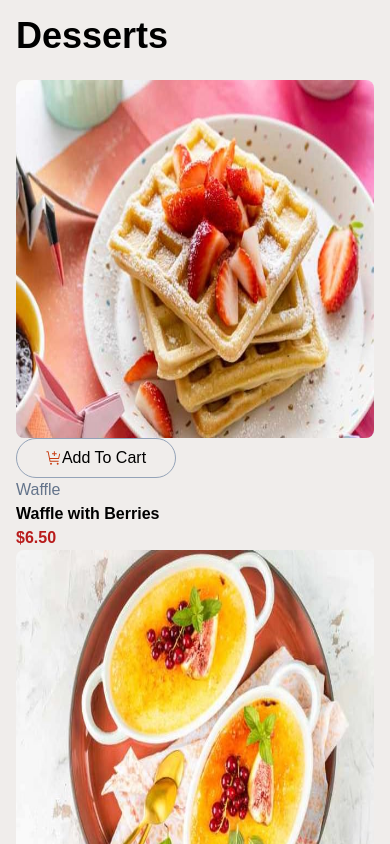
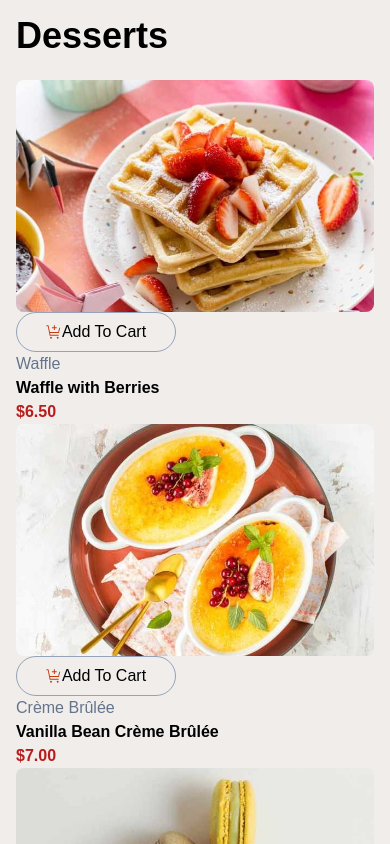
Before and after one commit to KamCoder5/restaurant-product-list, a Next.js app: page / in a window 390 px wide. Shown: the top 844 px of the page. Built offline with nearby package versions, Linux system fonts and the light colour scheme.

Commit message:
product card square md to lg, rectangle on sm screen size

```diff
--- a/src/app/components/ProductCard.tsx
+++ b/src/app/components/ProductCard.tsx
@@ -14,7 +14,7 @@ export const ProductCard = ({
   return (
     <div className="text-black w-full items-center ">
       <Image
-        className="aspect-square rounded-lg" // aspect rectangle on larger
+        className=" md:aspect-square sm:aspect-ratio: 3 / 2 rounded-lg"
         src={image}
         width={500}
         height={500}
```
